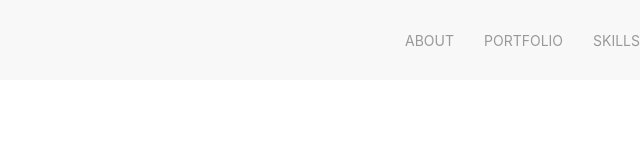
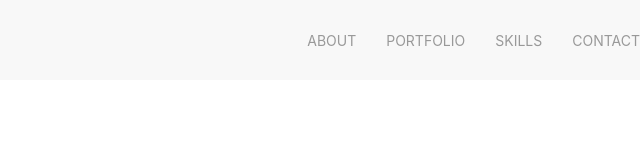
Before and after one commit to jessewillig/v2-react-portfolio, a React (Create React App) app: page / in a window 1280 px wide. Shown: the top 160 px of the page, without its empty margins (640-1280 px from the left). Built offline with nearby package versions, Linux system fonts and the light colour scheme.

Commit message:
started mobile menu

```diff
--- a/src/components/MobileNav/index.js
+++ b/src/components/MobileNav/index.js
@@ -1,9 +1,23 @@
-import React from 'react';
-import './style.css';
+import React from "react";
+import "./style.css";
+import {Link} from "react-router-dom";
 
 function MobileNav() {
     return (
-
+        <div>
+        <nav id="menu-canvas" uk-offcanvas="overlay: true">
+            <div className="uk-offcanvas-bar">
+                <button className="uk-offcanvas-close" type="button" uk-close="true"></button>
+                <ul className="uk-list uk-hidden@m">
+                    <li><Link to="/about" className="nav-item mobile-nav-item">About</Link></li>
+                    <li><Link to="/portfolio" className="nav-item mobile-nav-item">Portfolio</Link></li>
+                    <li><Link to="/skills" className="nav-item mobile-nav-item">Skills</Link></li>
+                    <li><Link to="/contact" className="nav-item mobile-nav-item">Contact</Link></li>
+                </ul>
+                <a className="uk-visible@m" href="#menu-canvas" uk-toggle="target: #menu-canvas"><span className="menu-icon" uk-icon="icanon: menu; ratio: 1.5"></span></a>
+            </div>
+        </nav>
+        </div>
     )
 };
 
--- a/src/components/Nav/index.js
+++ b/src/components/Nav/index.js
@@ -1,5 +1,5 @@
-import React from 'react';
-import './style.css';
+import React from "react";
+import "./style.css";
 import {Link} from "react-router-dom";
 
 function Nav() {
@@ -11,10 +11,10 @@ function Nav() {
                         <li><Link to="/about" className="nav-item"> About</Link></li>
                         <li><Link to="/portfolio" className="nav-item"> Portfolio</Link></li>
                         <li><Link to="/skills" className="nav-item"> Skills</Link></li>
+                        <li><Link to="/contact" className="nav-item"> Contact</Link></li>
                     </ul>
                     <a className="uk-hidden@m" href="#menu-canvas" uk-toggle="target: #menu-canvas"><span className="menu-icon" uk-icon="icanon: menu; ratio: 1.5"></span></a>
                 </div>
-
             </nav>
         </div>
     )
--- a/src/pages/About.js
+++ b/src/pages/About.js
@@ -1,14 +1,18 @@
 // inside here we just assemble the components
 
 import React from 'react';
+import MobileNav from '../components/MobileNav';
 import Nav from "../components/Nav"
 // import // AboutSection TEXT
 
 
 function About () {
     return (
-        <Nav />
-       // <AboutSection />
+        <div>
+            <Nav />
+        <MobileNav />
+        {/* // <AboutSection /> */}
+        </div>
     )
 }
 
```
Also changed, not shown: src/pages/Contact.js (added). Lines whose indentation alone changed are shown as unchanged.
